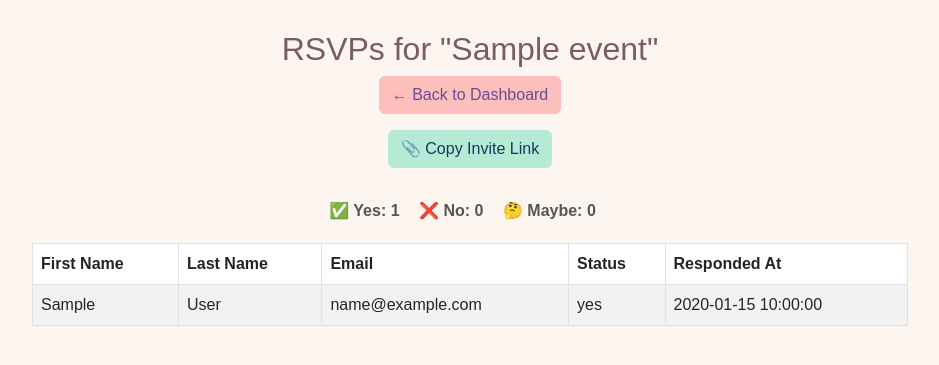
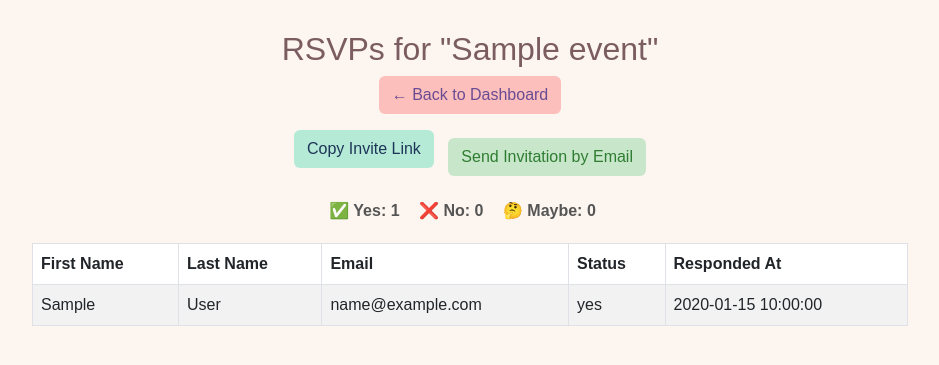
Before and after one commit to jennaballback/Eventure, a PHP site: page /MumboJumbo-main/events/event_rsvps.php?event_id=1 in a window 1280 px wide. Shown: the top 365 px of the page, without its empty margins (170-1109 px from the left). Run offline with PHP 8.4, Linux system fonts and the light colour scheme; the visitor is signed in with stand-in values (Sample User, id 1); tables that the repository leaves empty hold one stand-in row (values such as "Sample post").

Commit message:
Update event_rsvps.php

```diff
--- a/events/event_rsvps.php
+++ b/events/event_rsvps.php
@@ -56,8 +56,8 @@ foreach ($rsvps as $rsvp) {
 }
 
 // Build the invite link (you can share this URL)
-$invite_link = "http://localhost/MumboJumbo/events/rsvp.php?event_id=" . $event_id;
-
+//$invite_link = "http://localhost/MumboJumbo/events/rsvp.php?event_id=" . $event_id;
+$invite_link = "http://localhost/MumboJumbo-main/events/rsvp.php?event_id=" . $event_id;
 $conn->close();
 ?>
 
@@ -79,6 +79,12 @@ $conn->close();
         td { vertical-align: middle; }
         .rsvp-counts { margin-bottom: 20px; font-weight: bold; color: #555; text-align: center; }
         .rsvp-counts span { margin-right: 15px; }
+
+        .btn-send { background-color: #c8e6c9; color: #2e7d32; margin-left: 10px; }
+        .btn-send:hover { background-color: #a5d6a7; color: #2e7d32; }
+
+
+
     </style>
 </head>
 <body>
@@ -91,7 +97,10 @@ $conn->close();
 
     <!-- Invite Link Button -->
     <div class="text-center mb-3">
-        <button class="btn btn-invite" onclick="copyInviteLink()">📎 Copy Invite Link</button>
+        <!--<button class="btn btn-invite" onclick="copyInviteLink()">📎 Copy Invite Link</button>
+        <input type="text" id="inviteLink" value="<<?= $invite_link ?>" readonly style="position:absolute; left:-9999px;">-->
+        <button class="btn btn-invite" onclick="copyInviteLink()">Copy Invite Link</button>
+        <a href="send_invite.php?event_id=<?= $event_id ?>" class="btn btn-send">Send Invitation by Email</a>
         <input type="text" id="inviteLink" value="<?= $invite_link ?>" readonly style="position:absolute; left:-9999px;">
     </div>
 
```
